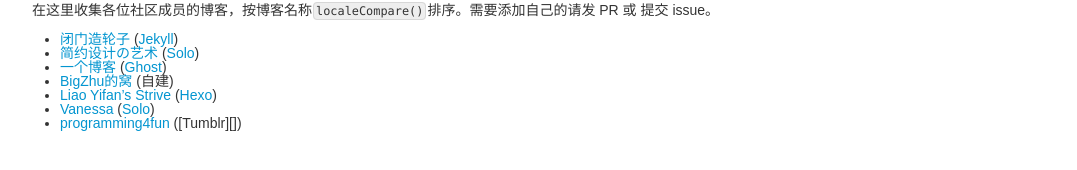
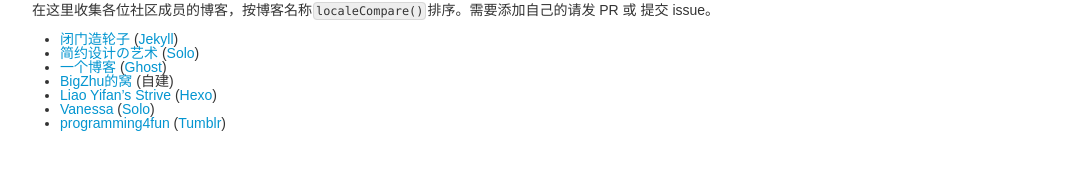
Before and after one commit to yncoder/yncoder.github.io, a Jekyll site: the page built from bloggers.md, in a window 1280 px wide. Shown: the part 156-326 px from the top of the page, without its empty margins (96-1173 px from the left). Built offline with Jekyll 4.4.1, drawn with Linux system fonts in a browser that asks for light colours; nearby versions of some CDN libraries; part of the change alters nothing that is shown.

```diff
--- a/bloggers.md
+++ b/bloggers.md
@@ -17,3 +17,4 @@ title: 社区博客列表
 [Ghost]: https://ghost.org/
 [Hexo]: http://hexo.io/
 [Solo]: https://github.com/b3log/b3log-solo
+[Tumblr]: https://www.tumblr.com
```
